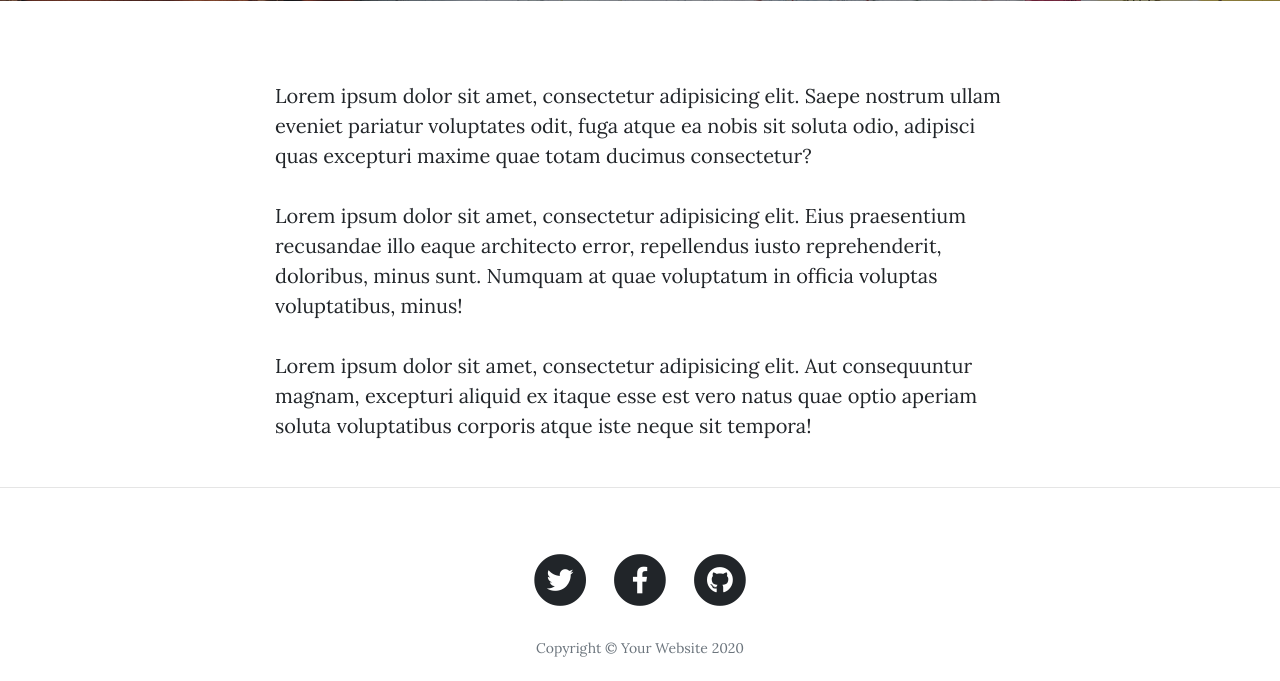
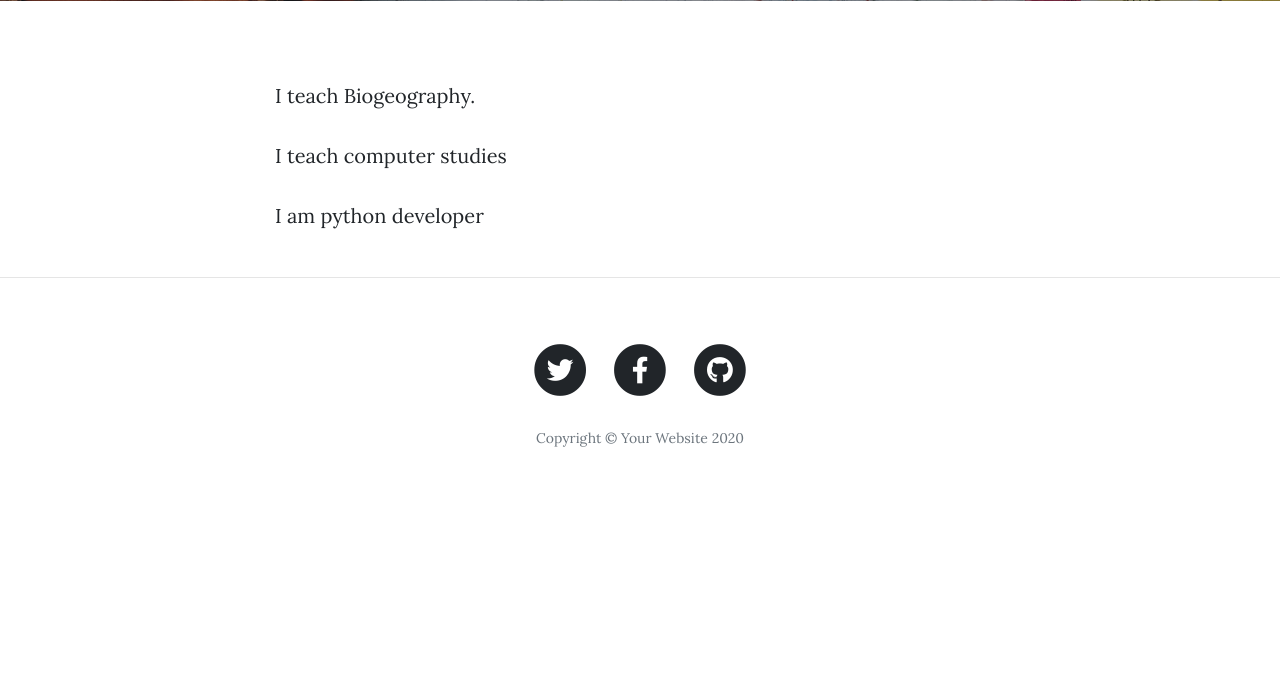
Before and after one commit to muthui1116/Muthui-blog, a Flask app: page /about in a window 1280 px wide. Shown: the part 531-1212 px from the top of the page. After the commit the page ends 978 px from the top, so only its background shows below. Run offline with Flask 2, Linux system fonts and the light colour scheme; some libraries are stand-ins or nearby versions.

Commit message:
first commit to git hub

```diff
--- a/templates/about.html
+++ b/templates/about.html
@@ -19,9 +19,9 @@
   <div class="container">
     <div class="row">
       <div class="col-lg-8 col-md-10 mx-auto">
-        <p>Lorem ipsum dolor sit amet, consectetur adipisicing elit. Saepe nostrum ullam eveniet pariatur voluptates odit, fuga atque ea nobis sit soluta odio, adipisci quas excepturi maxime quae totam ducimus consectetur?</p>
-        <p>Lorem ipsum dolor sit amet, consectetur adipisicing elit. Eius praesentium recusandae illo eaque architecto error, repellendus iusto reprehenderit, doloribus, minus sunt. Numquam at quae voluptatum in officia voluptas voluptatibus, minus!</p>
-        <p>Lorem ipsum dolor sit amet, consectetur adipisicing elit. Aut consequuntur magnam, excepturi aliquid ex itaque esse est vero natus quae optio aperiam soluta voluptatibus corporis atque iste neque sit tempora!</p>
+        <p>I teach Biogeography.</p>
+        <p>I teach computer studies</p>
+        <p>I am python developer</p>
       </div>
     </div>
   </div>
```
